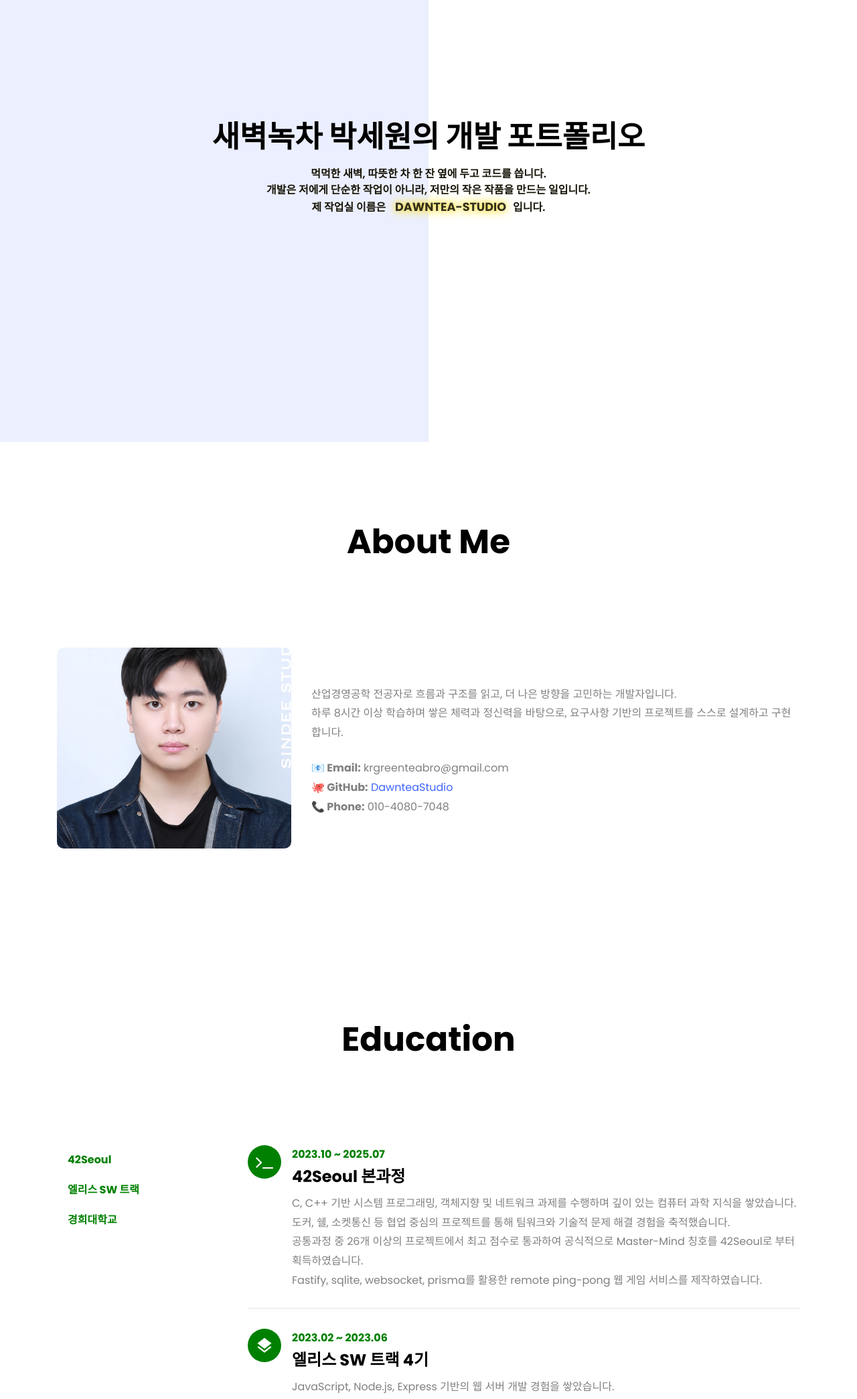
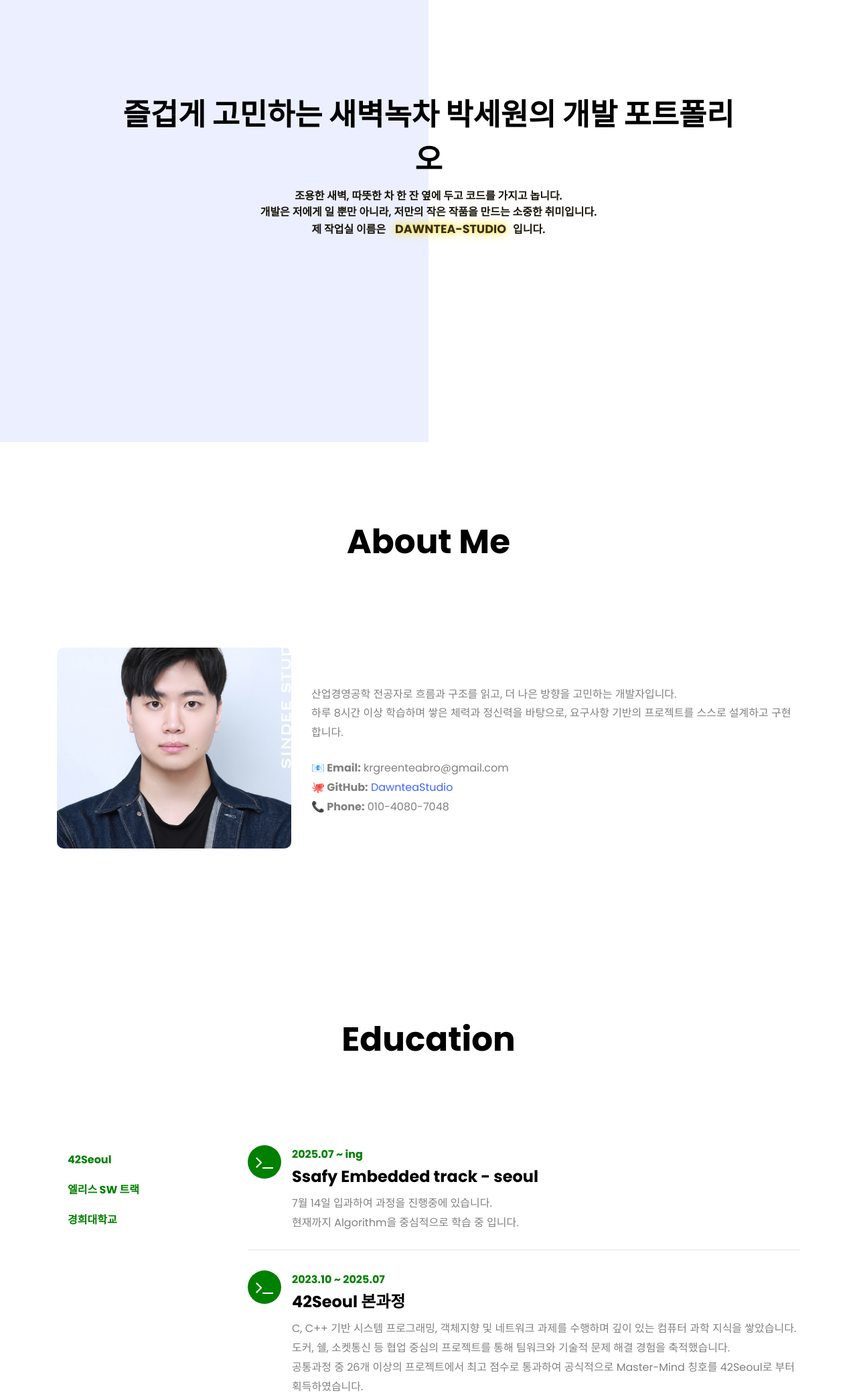
Before and after one commit to DawnteaStudio/portfolio, a plain HTML site: page index.html in a window 1280 px wide. Shown: the part 140-2229 px from the top of the page at 67% size. Drawn offline with Linux system fonts and the light colour scheme; files whose address does not match are found by name.

Commit message:
Update index.html

```diff
--- a/index.html
+++ b/index.html
@@ -91,12 +91,11 @@
                 class="mb-3 bread"
                 style="font-size: 2.8rem; animation: fadeInDown 1s ease-out"
               >
-                새벽녹차 박세원의 개발 포트폴리오
+                즐겁게 고민하는 새벽녹차 박세원의 개발 포트폴리오
               </h1>
               <p class="breadcrumbs animated-text" style="color: #181508">
-                먹먹한 새벽, 따뜻한 차 한 잔 옆에 두고 코드를 씁니다.<br />
-                개발은 저에게 단순한 작업이 아니라, 저만의 작은 작품을 만드는
-                일입니다.
+                조용한 새벽, 따뜻한 차 한 잔 옆에 두고 코드를 가지고 놉니다.<br />
+                개발은 저에게 일 뿐만 아니라, 저만의 작은 작품을 만드는 소중한 취미입니다.
                 <br />
                 제 작업실 이름은
                 <span class="studio">Dawntea-studio</span>입니다.
@@ -204,6 +203,25 @@
             </nav>
           </div>
           <div class="col-md-9">
+              <div
+              id="edu-ssafy"
+              class="resume-wrap d-flex align-items-start ftco-animate"
+            >
+              <div
+                class="icon d-flex align-items-center justify-content-center"
+              >
+                <span class="icon-terminal"></span>
+              </div>
+              <div class="text pl-3">
+                <span class="date">2025.07 ~ ing</span>
+                <h2>Ssafy Embedded track - seoul</h2>
+                <p>
+                  7월 14일 입과하여 과정을 진행중에 있습니다. <br>
+                  현재까지 Algorithm을 중심적으로 학습 중 입니다.
+                </p>
+              </div>
+            </div>
+
             <div
               id="edu-42"
               class="resume-wrap d-flex align-items-start ftco-animate"
```
